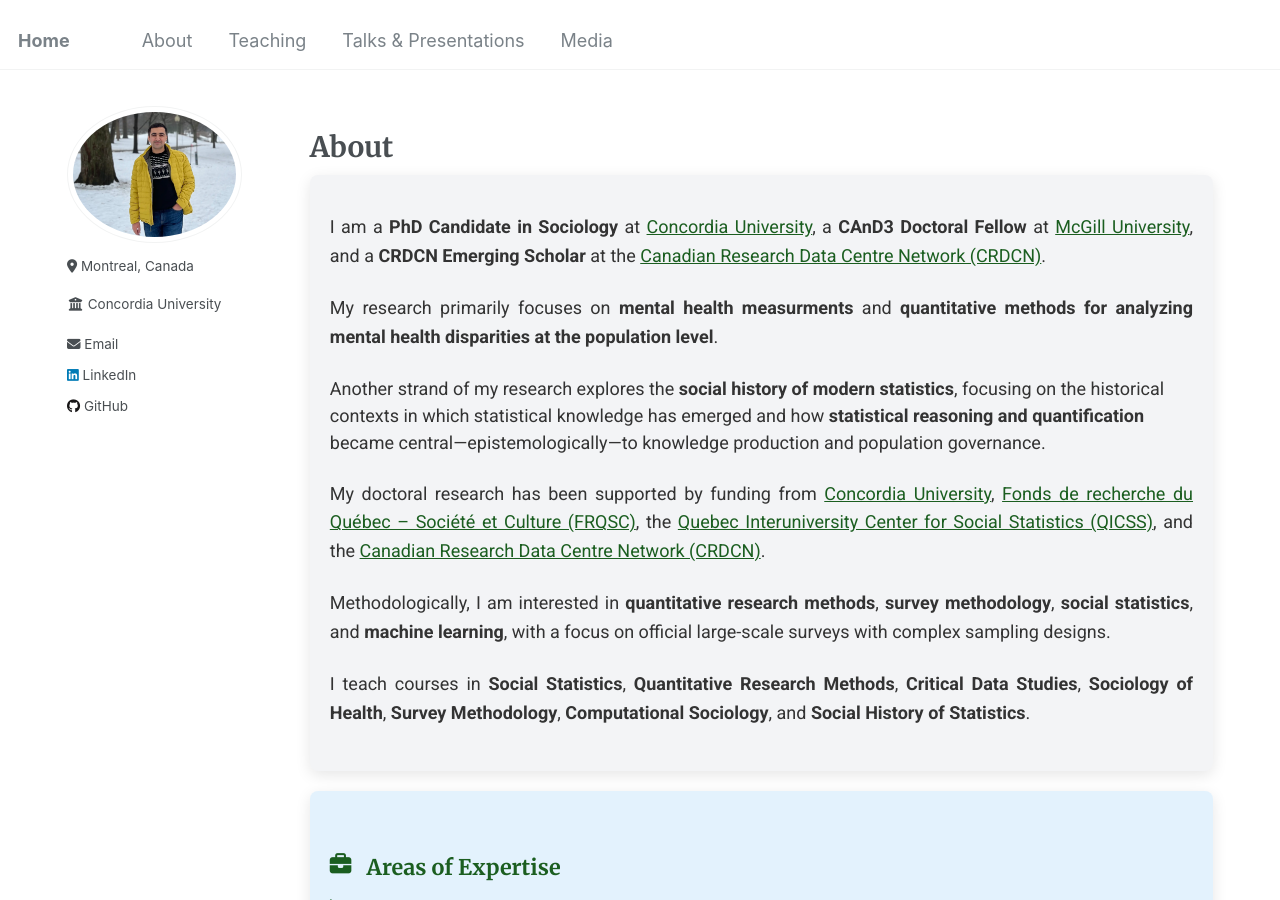
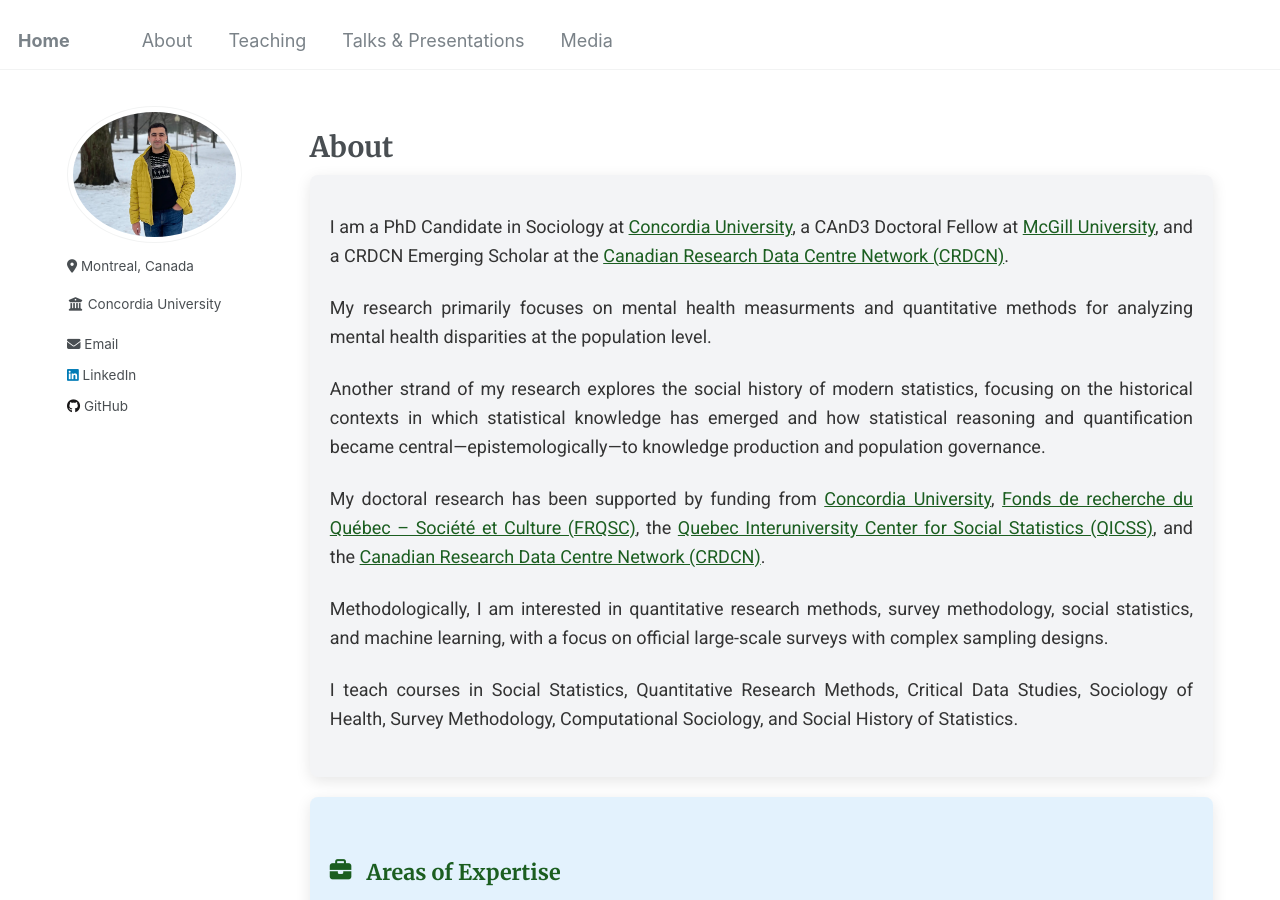
Before and after one commit to Mohsnmonji/mohsnmonji.github.io, a Jekyll site: the page built from about-me.md, in a window 1280 px wide and 900 px high. Built offline with Jekyll 4.4.1, drawn with Linux system fonts in a browser that asks for light colours.

Commit message:
Update about-me.md

```diff
--- a/about-me.md
+++ b/about-me.md
@@ -86,20 +86,22 @@ author_profile: true
 
 <div class="card">
   <p>
-    I am a <strong>PhD Candidate in Sociology</strong> at
+    I am a PhD Candidate in Sociology at
     <a href="https://www.concordia.ca/artsci/sociology-anthropology.html" target="_blank">Concordia University</a>,
-    a <strong>CAnD3 Doctoral Fellow</strong> at
+    a CAnD3 Doctoral Fellow at
     <a href="https://www.mcgill.ca/cand3/our-people/fellows-2024-25" target="_blank">McGill University</a>,
-    and a <strong>CRDCN Emerging Scholar</strong> at the
+    and a CRDCN Emerging Scholar at the
     <a href="https://crdcn.ca" target="_blank">Canadian Research Data Centre Network (CRDCN)</a>.
-    <p>
-  My research primarily focuses on <strong> mental health measurments </strong> and <strong>quantitative methods for analyzing mental health disparities at the population level</strong>.
-</p>
-    Another strand of my research explores the <strong>social history of modern statistics</strong>,
+  </p>
+  <p>
+    My research primarily focuses on mental health measurments and quantitative methods for analyzing mental health disparities at the population level.
+  </p>
+  <p>
+    Another strand of my research explores the social history of modern statistics,
     focusing on the historical contexts in which statistical knowledge has emerged and how
-    <strong>statistical reasoning and quantification</strong> became central—epistemologically—to
+    statistical reasoning and quantification became central—epistemologically—to
     knowledge production and population governance.
-</p>
+  </p>
 
   <p>
     My doctoral research has been supported by funding from
@@ -110,16 +112,15 @@ author_profile: true
   </p>
 
   <p>
-    Methodologically, I am interested in <strong>quantitative research methods</strong>, <strong>survey methodology</strong>,
-    <strong>social statistics</strong>, and <strong>machine learning</strong>, with a focus on official large-scale surveys with complex sampling designs.
+    Methodologically, I am interested in quantitative research methods, survey methodology,
+    social statistics, and machine learning, with a focus on official large-scale surveys with complex sampling designs.
   </p>
 
   <p>
-    I teach courses in <strong>Social Statistics</strong>,
-    <strong>Quantitative Research Methods</strong>, <strong>Critical Data Studies</strong>, <strong>Sociology of Health</strong>,
-    <strong>Survey Methodology</strong>, <strong>Computational Sociology</strong>, and <strong>Social History of Statistics</strong>.
-</p>
-
+    I teach courses in Social Statistics,
+    Quantitative Research Methods, Critical Data Studies, Sociology of Health,
+    Survey Methodology, Computational Sociology, and Social History of Statistics.
+  </p>
 </div>
 
 <div class="card">
```
